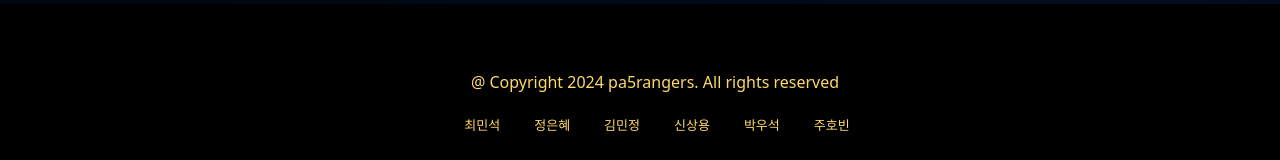
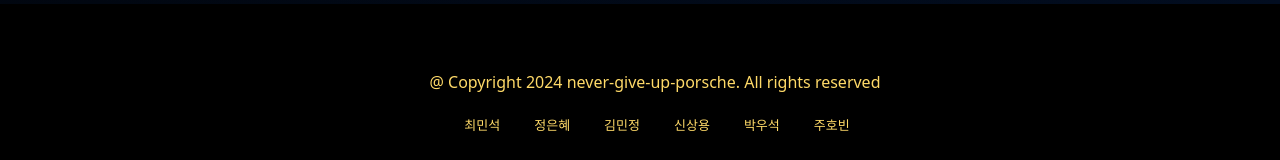
Before and after one commit to Noonsae/Horoscope-Project, a Next.js app: page / in a window 1280 px wide. Shown: the part 3394-3554 px from the top of the page. Built offline with nearby package versions, Linux system fonts and the light colour scheme; no server answers; the database is empty.

Commit message:
fix: 푸터 수정

```diff
--- a/src/app/horoscope/_components/details.tsx
+++ b/src/app/horoscope/_components/details.tsx
@@ -3,6 +3,7 @@ import React from 'react';
 import Loading from '@/app/loading';
 import ErrorPage from '@/components/ui/ErrorPage';
 import { useFortune } from './useFortune';
+import Image from 'next/image';
 
 const Details: React.FC = () => {
   const {
--- a/src/components/layout/Footer.tsx
+++ b/src/components/layout/Footer.tsx
@@ -36,7 +36,7 @@ const Footer = () => {
       <div className="mx-auto w-full h-full max-w-[600px] py-6 text-center flex flex-col items-center justify-around">
         {/* copyright text */}
         <p className="mb-[15px] ml-[30px] text-[#FFDA68] text-[16px]">
-          @ Copyright 2024 pa5rangers. All rights reserved
+          @ Copyright 2024 never-give-up-porsche. All rights reserved
         </p>
         {/* developer intro */}
         <div className="mx-auto flex justify-between text-[13px] text-[#FFDA68]">
```
